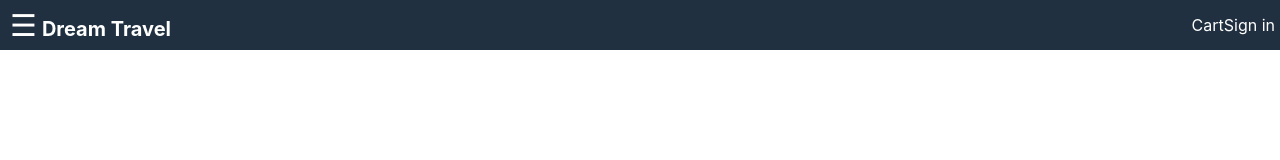
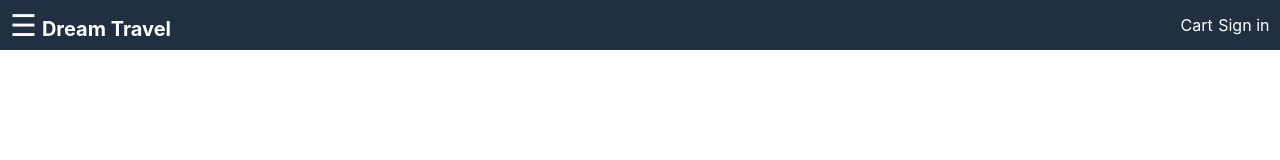
Before and after one commit to Paul-D-Dev/React-e-commerce-app, a React (Create React App) app: page /signin in a window 1280 px wide. Shown: the top 160 px of the page. Built offline with nearby package versions, Linux system fonts and the light colour scheme.

Commit message:
feat : header get name from redux store when user is sign in

```diff
--- a/src/App.scss
+++ b/src/App.scss
@@ -27,6 +27,12 @@ $color-blue-dark: #203040;
   .brand a {
     font-size: 2rem;
     font-weight: bold;
+  }
+
+  .header-links {
+    width: 10rem;
+    display: flex;
+    justify-content: space-evenly;
   }
 
   .header-links a:hover {
--- a/src/App.tsx
+++ b/src/App.tsx
@@ -5,7 +5,20 @@ import ProductDetail from './components/ProductDetail';
 import Home from './components/Home';
 import Cart from './components/Cart';
 import SignIn from './components/SignIn';
+import { useSelector } from 'react-redux';
+import { User } from './models/user';
 
+
+type payloadUser = {
+  loading: boolean,
+  // Same userInfos from store redux
+  userInfos: User,
+  error: string,
+}
+
+interface Rootstate {
+  userSignin: payloadUser;
+}
 
 const openMenu = () => {
   const sidebar = document.querySelector('.sidebar');
@@ -14,21 +27,36 @@ const openMenu = () => {
 
 const App = () => {
 
+  const userSignin = useSelector((state: Rootstate) => state.userSignin);
+  const { userInfos } = userSignin;
+  console.log(userInfos);
+
+
   return (
   <Router>
     <div className="grid-container">
 
       <header className="header">
+
         <div className="brand">
           <button onClick={openMenu}>
             &#9776;
           </button>
           <Link to="/">Dream Travel</Link>
         </div>
+
         <div className="header-links">
           <a href="cart">Cart</a>
-          <Link to="/signin">Sign in</Link>
+
+          {
+            userInfos ?
+              <Link to='/profile'>{userInfos.name}</Link>
+            :
+              <Link to="/signin">Sign in</Link>
+          }
+
         </div>
+
       </header>
 
       <aside className="sidebar">
```
